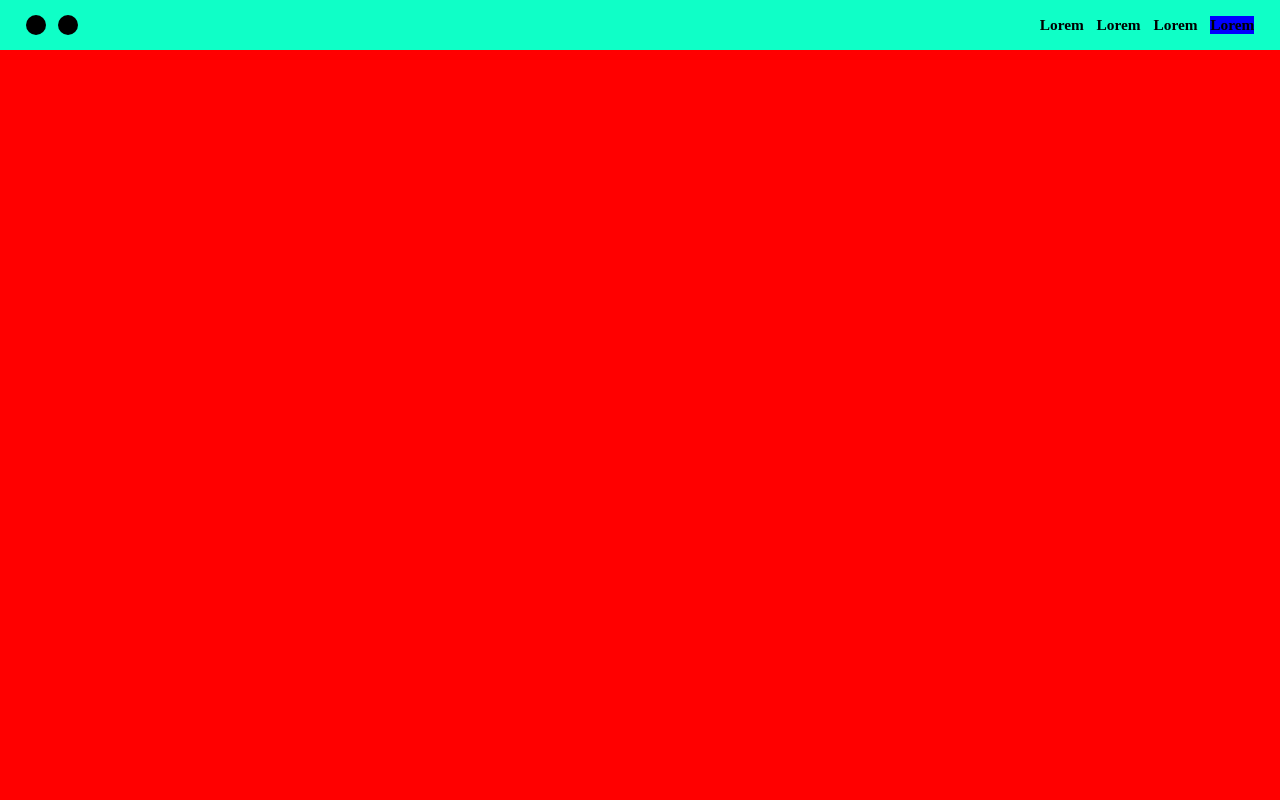
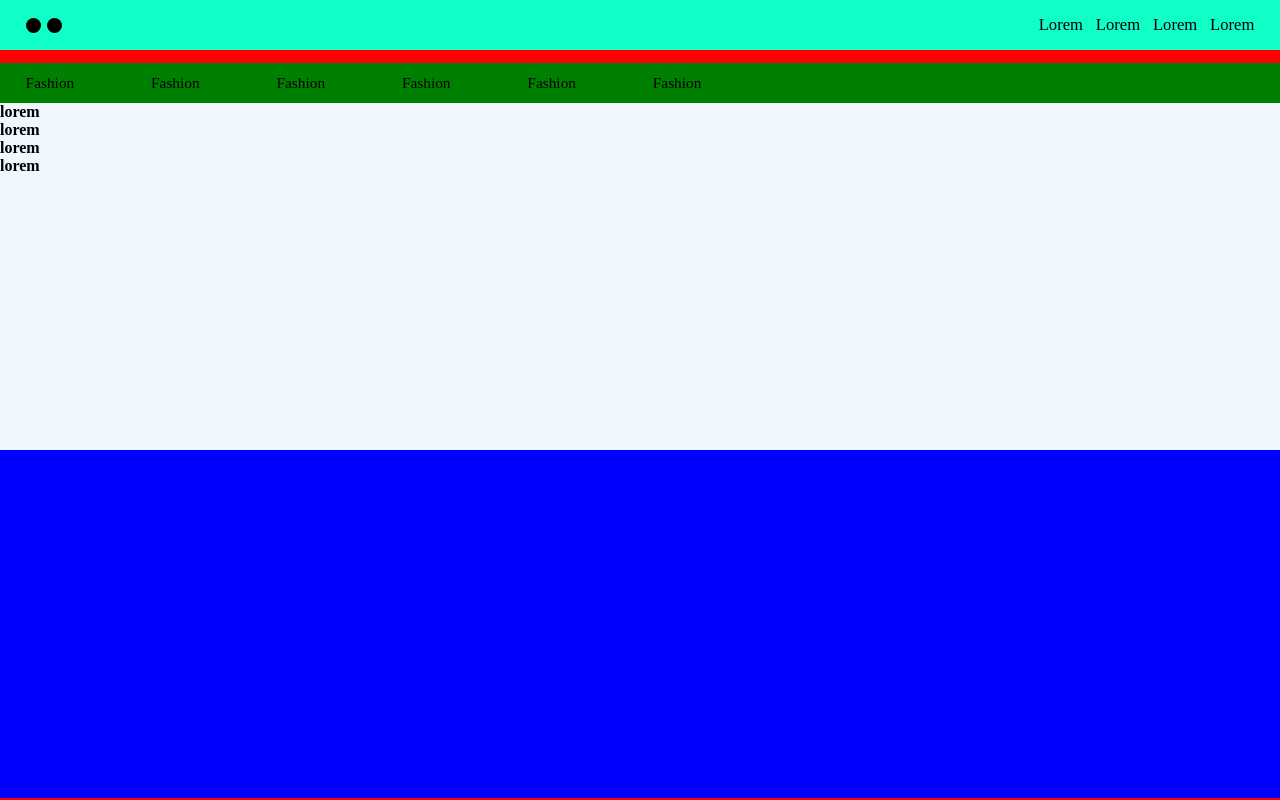
Before and after one commit to heyiamkrishna/trendline, a plain HTML site: page index.html in a window 1280 px wide. Drawn offline with Linux system fonts and the light colour scheme.

Commit message:
Improve seo

```diff
--- a/index.html
+++ b/index.html
@@ -22,6 +22,23 @@
                 <h4>lorem</h4>
             </div>
         </div>
+
+        <div id="nav2">
+            <h5>fashion</h5>
+            <h5>fashion</h5>
+            <h5>fashion</h5>
+            <h5>fashion</h5>
+            <h5>fashion</h5>
+            <h5>fashion</h5>
+        </div>
+       <div id="content-page">
+        <div id="text-content">
+            <h4>lorem </h4>
+            <h4>lorem </h4>
+            <h4>lorem </h4>
+            <h4>lorem</h4>
+        </div>
+       </div>
     </div>
 </body>
 
--- a/style.css
+++ b/style.css
@@ -29,21 +29,21 @@ body {
     display: flex;
     justify-content: space-between;
     align-items: center;
-    gap: 1vw;
+    gap: 0.5vw;
     padding: 0px 2vw;
 }
 
 #nav-part1 .circle1 {
     border-radius: 50%;
-    height: 20px;
-    width: 20px;
+    height: 15px;
+    width: 15px;
     background-color: black;
 
 }
 
 #nav-part1 .circle2 {
-    height: 20px;
-    width: 20px;
+    height: 15px;
+    width: 15px;
     border-radius: 50%;
     background-color: black;
 
@@ -57,9 +57,38 @@ body {
     text-transform: capitalize;
 }
 #nav-part2 h4{
-    font-size: 1.2vw;
+    font-weight: 500;
+    font-size: 1.3vw;
 }
 #nav-part2 h4:nth-child(4n){
-    background-color: blue;
+    /* background-color: blue; */
     margin-right: 2vw;
 }
+#nav2{
+    height: 40px;
+    width: 100%;
+    background-color: green;
+    display: flex;
+    align-items: center;
+    /* justify-content: space-between; */
+    gap: 2vw;
+    margin-top: 1vw;
+
+
+}
+#nav2 h5{
+    font-size: 1.2vw;
+    padding: 2vw;
+    font-weight: 500;
+    text-transform: capitalize;
+}
+#content-page{
+    height: calc(100% - 105px);
+    width: 100%;
+    background-color: blue;
+}
+#text-content{
+    height: 50%;
+    width: 100%;
+    background-color: aliceblue;
+}
```
